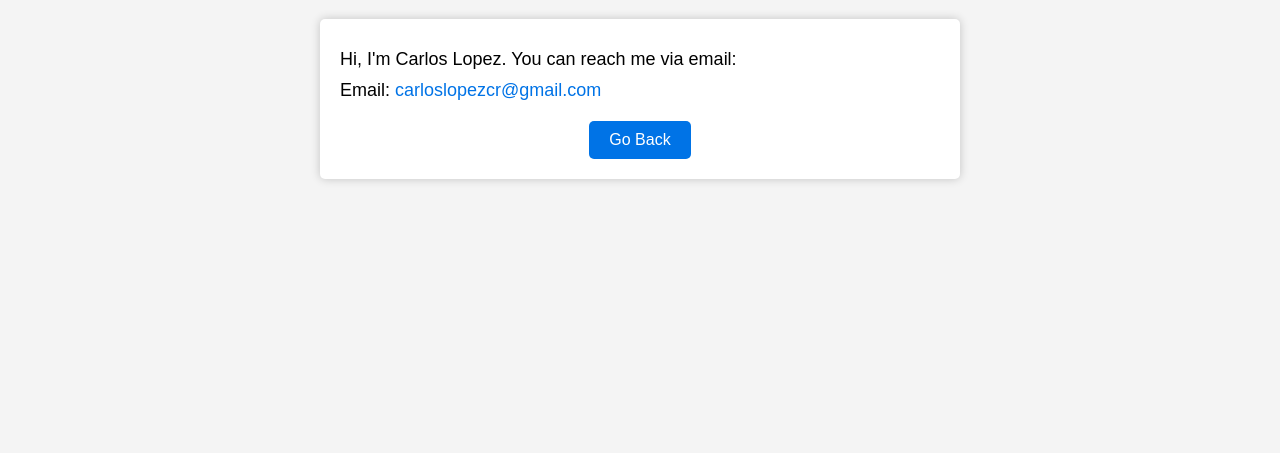
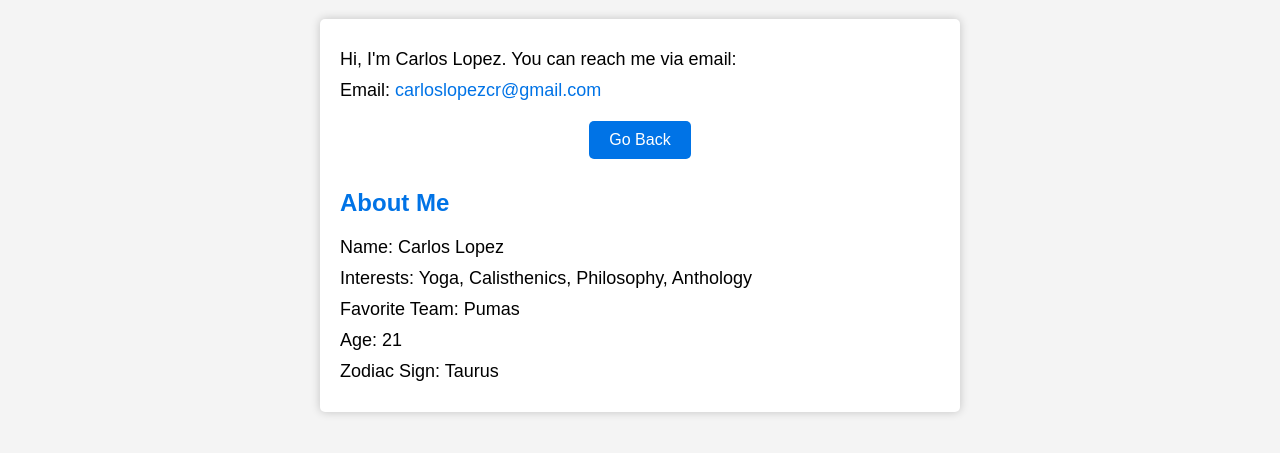
Before and after one commit to Carlos2902/WDDM_Project, a plain HTML site: page contact.html in a window 1280 px wide. Shown: the part 101-554 px from the top of the page. Drawn offline with Linux system fonts and the light colour scheme.

Commit message:
About me section

```diff
--- a/contact.html
+++ b/contact.html
@@ -59,6 +59,22 @@
         .go-back-button a:hover {
             background-color: #005bb5;
         }
+
+        /* About Me Section Styles */
+        .about-me {
+            margin-top: 30px;
+        }
+
+        .about-me h2 {
+            font-size: 24px;
+            color: #0073e6;
+            margin-top: 20px;
+        }
+
+        .about-me p {
+            font-size: 18px;
+            margin: 10px 0;
+        }
     </style>
 </head>
 <body>
@@ -71,6 +87,16 @@
         <div class="go-back-button">
             <a href="tours.html">Go Back</a>
         </div>
+
+        <!-- About Me Section -->
+        <div class="about-me">
+            <h2>About Me</h2>
+            <p>Name: Carlos Lopez</p>
+            <p>Interests: Yoga, Calisthenics, Philosophy, Anthology</p>
+            <p>Favorite Team: Pumas</p>
+            <p>Age: 21</p>
+            <p>Zodiac Sign: Taurus</p>
+        </div>
     </div>
 </body>
 </html>
```
